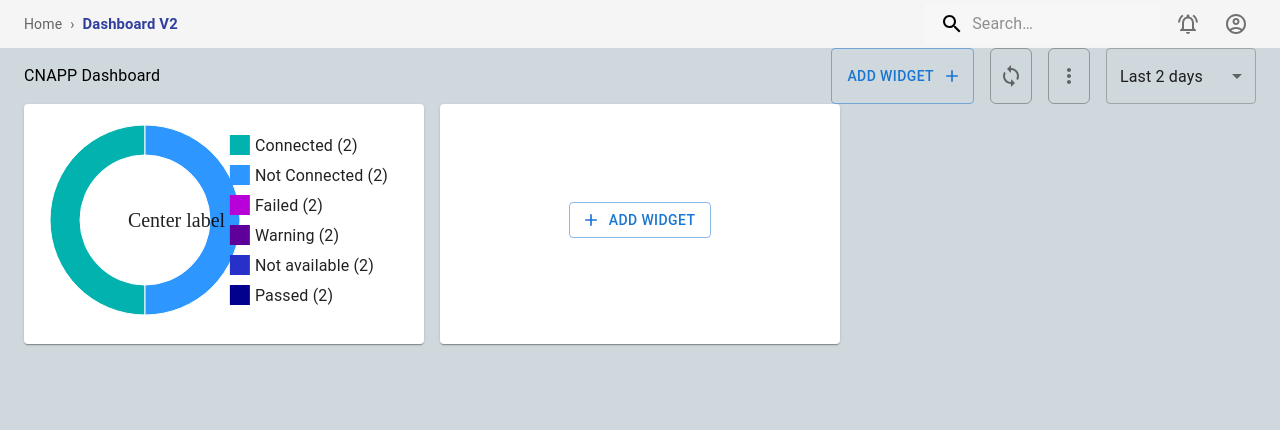
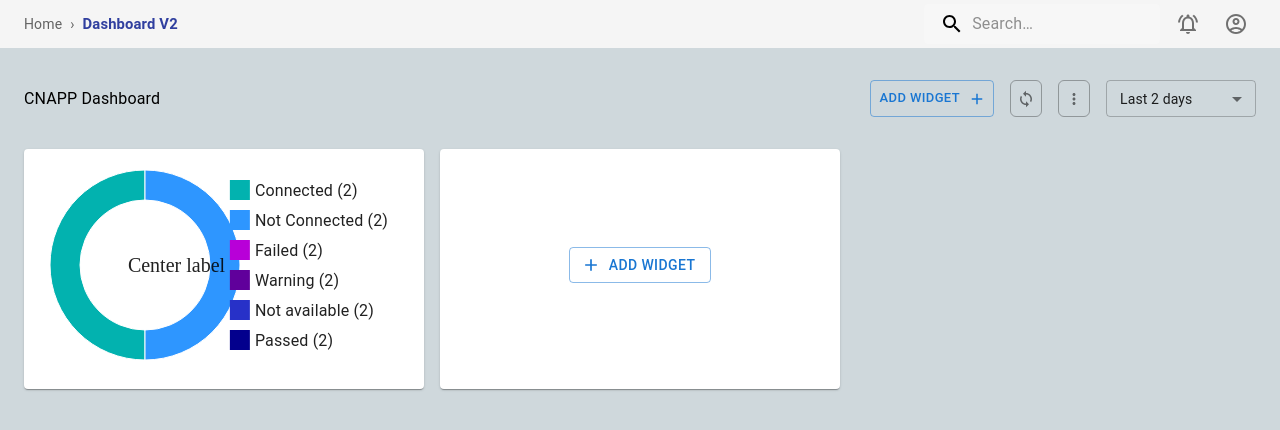
Before and after one commit to kapex-coder/CNAPP-Dashboard, a React (Vite) app: page / in a window 1280 px wide. Shown: the top 430 px of the page. Built offline with nearby package versions, Linux system fonts and the light colour scheme.

Commit message:
Updated: Refactored Code of DashboardOptions

```diff
--- a/src/components/Dashboard.jsx
+++ b/src/components/Dashboard.jsx
@@ -1,99 +1,14 @@
-import { useState } from "react";
-import DashboardCategory from "./Category";
-import AddOutlinedIcon from "@mui/icons-material/AddOutlined";
-import LoopOutlinedIcon from "@mui/icons-material/LoopOutlined";
-import MoreVertOutlinedIcon from "@mui/icons-material/MoreVertOutlined";
-import {
-  Box,
-  Button,
-  Container,
-  Drawer,
-  FormControl,
-  IconButton,
-  MenuItem,
-  Select,
-  Stack,
-  Typography,
-} from "@mui/material";
+import DashboardCategory from "./DashboardCategory";
+
+import { Container } from "@mui/material";
+import DashboardOptions from "./DashboardOptions";
 
 export default function Dashboard() {
-  const [days, setDays] = useState(2);
-  const [addWidgetDrawer, setAddWidgetDrawer] = useState(false);
-
-  const handleDaysChange = (event) => {
-    setDays(event.target.value);
-  };
-
-  const handleAddWidgetDrawerOpen = () => {
-    setAddWidgetDrawer(true);
-  };
-
-  const handleAddWidgetDrawerClose = () => {
-    setAddWidgetDrawer(false);
-  };
-
   return (
-    <Container maxWidth="xl">
-      <Box
-        sx={{
-          display: "flex",
-          alignItems: "center",
-          justifyContent: "space-between",
-        }}>
-        <Typography
-          variant="subtitle1"
-          component="h1">
-          CNAPP Dashboard
-        </Typography>
-        <Stack
-          spacing={2}
-          direction="row">
-          <Button
-            variant="outlined"
-            onClick={handleAddWidgetDrawerOpen}
-            endIcon={<AddOutlinedIcon />}>
-            Add widget
-          </Button>
-          <Drawer
-            anchor="right"
-            open={addWidgetDrawer}
-            onClose={handleAddWidgetDrawerClose}>
-            <Typography
-              variant="h6"
-              gutterBottom>
-              Add widget
-            </Typography>
-          </Drawer>
-          <IconButton
-            sx={{
-              border: "1px solid rgba(0, 0, 0, 0.3)",
-              borderRadius: "6px",
-            }}
-            aria-label="refresh">
-            <LoopOutlinedIcon fontSize="inherit" />
-          </IconButton>
-          <IconButton
-            sx={{
-              border: "1px solid rgba(0, 0, 0, 0.3)",
-              borderRadius: "6px",
-            }}
-            aria-label="list menu">
-            <MoreVertOutlinedIcon fontSize="inherit" />
-          </IconButton>
-          <FormControl sx={{ m: 1, minWidth: 150 }}>
-            <Select
-              value={days}
-              onChange={handleDaysChange}
-              displayEmpty
-              inputProps={{ "aria-label": "Days Filter" }}>
-              <MenuItem value={2}>Last 2 days</MenuItem>
-              <MenuItem value={7}>Last 7 days</MenuItem>
-              <MenuItem value={30}>Last 30 days</MenuItem>
-              <MenuItem value={60}>Last 60 days</MenuItem>
-            </Select>
-          </FormControl>
-        </Stack>
-      </Box>
+    <Container
+      maxWidth="xl"
+      sx={{ padding: "1rem 0" }}>
+      <DashboardOptions />
       <DashboardCategory />
     </Container>
   );
--- a/src/components/Category.jsx
+++ b/src/components/DashboardCategory.jsx
@@ -1,21 +1,20 @@
 import React, { useState } from "react";
 import { useSelector, useDispatch } from "react-redux";
 
-// Components
-import Button from "@mui/material/Button";
-import Card from "@mui/material/Card";
-import CardContent from "@mui/material/CardContent";
-import Drawer from "@mui/material/Drawer";
-import Grid from "@mui/material/Grid";
-import Typography from "@mui/material/Typography";
 import Widget from "./Widget";
 import CspmPieChart from "./Charts/CspmPieChart";
+import AddOutlinedIcon from "@mui/icons-material/AddOutlined";
+import {
+  Box,
+  Button,
+  Card,
+  CardContent,
+  Drawer,
+  Grid,
+  Typography,
+} from "@mui/material";
 
-
-// Icons
-import AddOutlinedIcon from "@mui/icons-material/AddOutlined";
-
-export default function Category() {
+export default function DashboardCategory() {
   const dasboardData = useSelector((state) => state.dashboard);
 
   const [addWidgetDrawer, setAddWidgetDrawer] = useState(false);
@@ -32,7 +31,7 @@ export default function Category() {
   console.log("dasboardData ---> ", dasboardData);
 
   return (
-    <>
+    <Box sx={{padding: "1rem 0"}}>
       {dasboardData.map((category) => {
         return (
           <React.Fragment key={category.id}>
@@ -92,6 +91,6 @@ export default function Category() {
           </React.Fragment>
         );
       })}
-    </>
+    </Box>
   );
 }
--- /dev/null
+++ b/src/components/DashboardOptions.jsx
@@ -0,0 +1,107 @@
+import { useState } from "react";
+
+import AddOutlinedIcon from "@mui/icons-material/AddOutlined";
+import LoopOutlinedIcon from "@mui/icons-material/LoopOutlined";
+import MoreVertOutlinedIcon from "@mui/icons-material/MoreVertOutlined";
+import {
+  Box,
+  Button,
+  Drawer,
+  FormControl,
+  IconButton,
+  MenuItem,
+  Select,
+  Stack,
+  Typography,
+} from "@mui/material";
+
+function DashboardOptions() {
+  const [days, setDays] = useState(2);
+  const [addWidgetDrawer, setAddWidgetDrawer] = useState(false);
+
+  const handleDaysChange = (event) => {
+    setDays(event.target.value);
+  };
+
+  const handleAddWidgetDrawerOpen = () => {
+    setAddWidgetDrawer(true);
+  };
+
+  const handleAddWidgetDrawerClose = () => {
+    setAddWidgetDrawer(false);
+  };
+  return (
+    <Box
+      sx={{
+        display: "flex",
+        alignItems: "center",
+        justifyContent: "space-between",
+        padding: "1rem 0",
+      }}>
+      <Typography
+        variant="subtitle1"
+        component="h1">
+        CNAPP Dashboard
+      </Typography>
+      <Stack
+        spacing={2}
+        direction="row">
+        <Button
+          variant="outlined"
+          size="small"
+          onClick={handleAddWidgetDrawerOpen}
+          endIcon={<AddOutlinedIcon />}>
+          Add widget
+        </Button>
+        <Drawer
+          anchor="right"
+          open={addWidgetDrawer}
+          onClose={handleAddWidgetDrawerClose}>
+          <Typography
+            variant="h6"
+            gutterBottom>
+            Add widget
+          </Typography>
+        </Drawer>
+        <IconButton
+          sx={{
+            border: "1px solid rgba(0, 0, 0, 0.3)",
+            borderRadius: "6px",
+            paddingLeft: "6px",
+            paddingRight: "6px",
+          }}
+          size="small"
+          aria-label="refresh">
+          <LoopOutlinedIcon fontSize="inherit" />
+        </IconButton>
+        <IconButton
+          size="small"
+          sx={{
+            border: "1px solid rgba(0, 0, 0, 0.3)",
+            borderRadius: "6px",
+            paddingLeft: "6px",
+            paddingRight: "6px",
+          }}
+          aria-label="list menu">
+          <MoreVertOutlinedIcon fontSize="inherit" />
+        </IconButton>
+        <FormControl sx={{ m: 1, minWidth: 150 }}>
+          <Select
+            value={days}
+            onChange={handleDaysChange}
+            displayEmpty
+            size="small"
+            sx={{ fontSize: "0.875rem" }}
+            inputProps={{ "aria-label": "Days Filter" }}>
+            <MenuItem value={2}>Last 2 days</MenuItem>
+            <MenuItem value={7}>Last 7 days</MenuItem>
+            <MenuItem value={30}>Last 30 days</MenuItem>
+            <MenuItem value={60}>Last 60 days</MenuItem>
+          </Select>
+        </FormControl>
+      </Stack>
+    </Box>
+  );
+}
+
+export default DashboardOptions;
```
